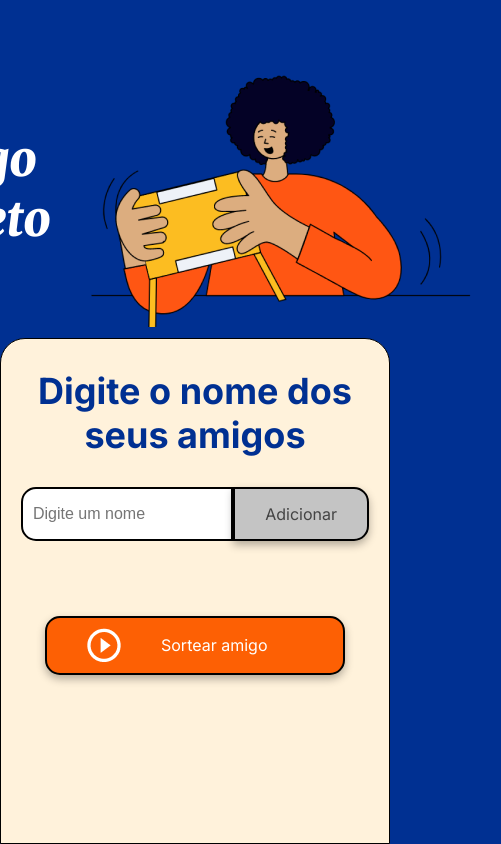
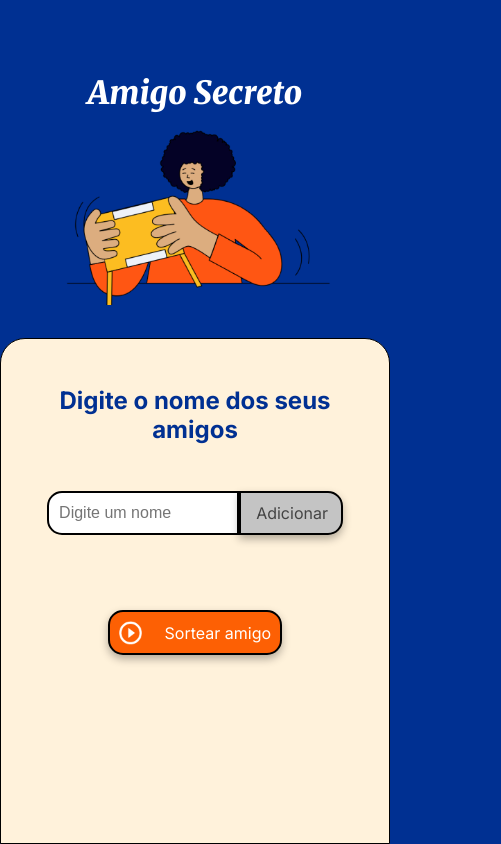
Before and after one commit to wellingtonnovais/challenge-amigo-secreto_pt-main, a plain HTML site: page index.html in a window 390 px wide. Shown: the whole page, 501 px wide, since content can reach past the window. Drawn offline with Linux system fonts and the light colour scheme.

Commit message:
colocando responsividade

```diff
--- a/index.html
+++ b/index.html
@@ -14,7 +14,7 @@
     <main class="main-content">
         <header class="header-banner">
             <h1 class="main-title">Amigo Secreto</h1>
-            <img src="assets/amigo-secreto.png" alt="Imagem representativa de amigo secreto">
+            <img class="image-boy" src="assets/amigo-secreto.png" alt="Imagem representativa de amigo secreto">
         </header>
 
         <section class="input-section">
--- a/style.css
+++ b/style.css
@@ -161,6 +161,100 @@ ul {
     background-color: var(--color-button-hover);
 }
 
-@media (min-width: 779px) {
+@media (max-width: 829px) {
+    .main-content {
+        flex-direction: column;
+        height: 100%;
+        width: 100%;
+    }
 
+    .header-banner {
+        flex-direction: column;
+    }
+
+    .main-title {
+        font-size: 250%;
+    }
+
+    .image-boy {
+        width: 50%;
+    }
+
+    .section-title {
+        font-size: 200%;
+        padding: 5%;
+    }
+
+    .input-wrapper {
+        width: 85%;
+        height: 50px;
+    }
+
+    .button-add {
+        display: flex;
+        justify-content: center;
+        flex-direction: column;
+        width: 40%;
+    }
+
+    .button-container {
+        display:flex;
+        width: 230px;
+        padding: auto;
+    }
+
+    .button-draw img {
+        width: 25px;
+        margin-right:10px;
+    }
 }
+
+@media (max-width: 480px) {
+    .main-content {
+        height: 100%;
+        width: 100%;
+    }
+
+    .main-title {
+        font-size: 200%;
+    }
+
+    .image-boy {
+        width: 80%;
+    }
+
+    .input-section {
+      text-size-adjust: 90%;
+    }
+
+    .section-title {
+        font-size: 150%;
+        padding: 5%;
+    }
+
+    .input-wrapper {
+        width: 85%;
+        height: 44px;
+    }
+
+    .button-add {
+        width: 35%;
+        padding: 5%;
+        text-size-adjust: 70%;
+    }
+
+    .button-container {
+        width: 50%;
+    }
+
+    .button-draw {
+        width: 500%;
+        align-items: center;
+        padding: 5% 5%;
+        text-size-adjust: 80%;
+    }
+    .button-draw img {
+        width: 23px;
+        margin-right: 15%;
+    }
+}
```
